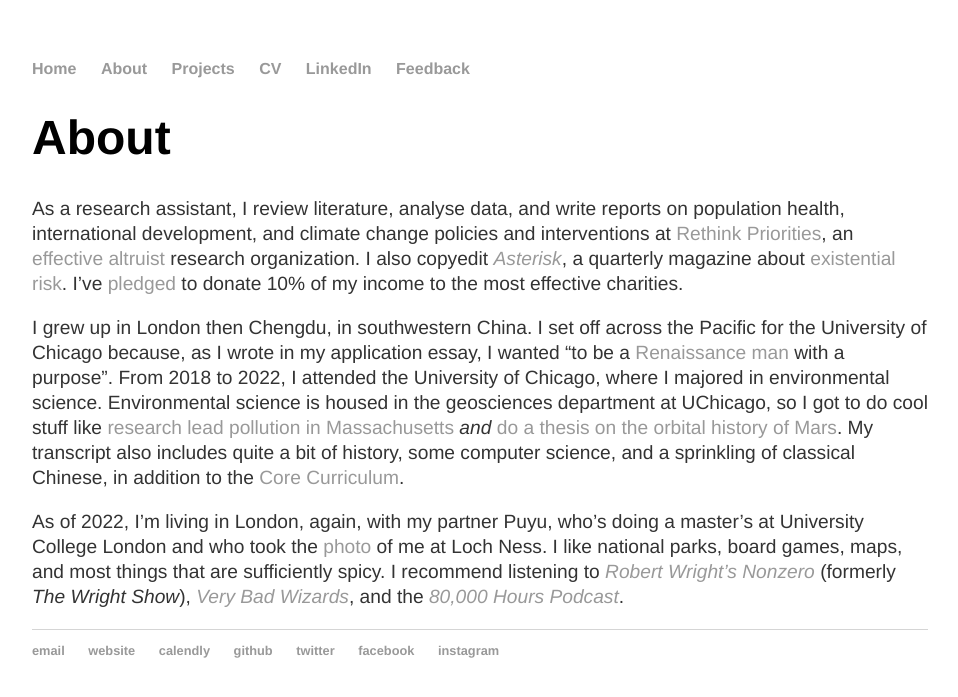
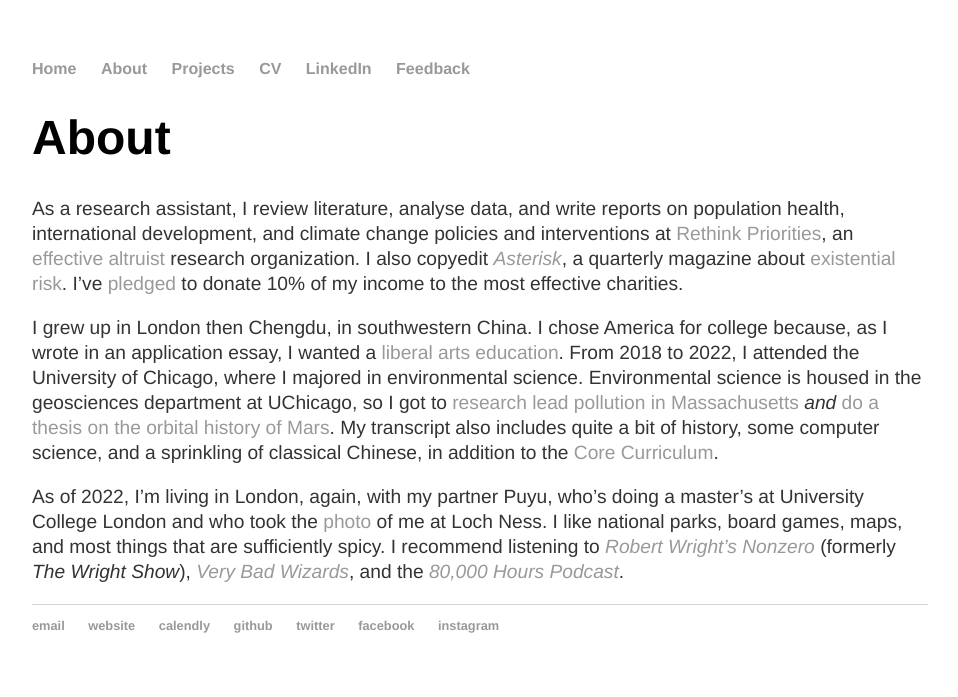
Before and after one commit to y-james-hu/y-james-hu.github.io, a Jekyll site: the page built from about/index.html, in a window 1280 px wide. Shown: the top 697 px of the page, without its empty margins (160-1118 px from the left). Built offline with Jekyll 4.4.1, drawn with Linux system fonts in a browser that asks for light colours.

Commit message:
Update index.html

```diff
--- a/about/index.html
+++ b/about/index.html
@@ -4,6 +4,6 @@
 ---
   <h1>{{ page.title }}</h1>
     <p>As a research assistant, I review literature, analyse data, and write reports on population health, international development, and climate change policies and interventions at <a href = "https://rethinkpriorities.org/">Rethink Priorities</a>, an <a href = "https://effectivealtruism.org">effective altruist</a> research organization. I also copyedit <a href = "http://asteriskmag.com/"><em>Asterisk</em></a>, a quarterly magazine about <a href = "https://theprecipice.com/">existential risk</a>. I’ve <a href="https://www.givingwhatwecan.org/pledge">pledged</a> to donate 10% of my income to the most effective charities.</p>
-    <p>I grew up in London then Chengdu, in southwestern China. I set off across the Pacific for the University of Chicago because, as I wrote in my application essay, I wanted “to be a <a href = "https://en.wikipedia.org/wiki/Liberal_arts_education">Renaissance man</a> with a purpose”. From 2018 to 2022, I attended the University of Chicago, where I majored in environmental science. Environmental science is housed in the geosciences department at UChicago, so I got to do cool stuff like <a href = "../projects/mbl_ses_report.pdf">research lead pollution in Massachusetts</a> <em>and</em> <a href = "../projects/uchicago_bs_thesis.pdf">do a thesis on the orbital history of Mars</a>. My transcript also includes quite a bit of history, some computer science, and a sprinkling of classical Chinese, in addition to the <a href = "https://college.uchicago.edu/academics/core-curriculum">Core Curriculum</a>.</p>
+    <p>I grew up in London then Chengdu, in southwestern China. I chose America for college because, as I wrote in an application essay, I wanted a <a href = "https://en.wikipedia.org/wiki/Liberal_arts_education">liberal arts education</a>. From 2018 to 2022, I attended the University of Chicago, where I majored in environmental science. Environmental science is housed in the geosciences department at UChicago, so I got to <a href = "../projects/mbl_ses_report.pdf">research lead pollution in Massachusetts</a> <em>and</em> <a href = "../projects/uchicago_bs_thesis.pdf">do a thesis on the orbital history of Mars</a>. My transcript also includes quite a bit of history, some computer science, and a sprinkling of classical Chinese, in addition to the <a href = "https://college.uchicago.edu/academics/core-curriculum">Core Curriculum</a>.</p>
     <p>As of 2022, I’m living in London, again, with my partner Puyu, who’s doing a master’s at University College London and who took the <a href = "../">photo</a> of me at Loch Ness. I like national parks, board games, maps, and most things that are sufficiently spicy. I recommend listening to <em><a href = "https://bloggingheads.tv/programs/wrightshow">Robert Wright’s Nonzero</a></em> (formerly <em>The Wright Show</em>), <em><a href = "https://www.verybadwizards.com/">Very Bad Wizards</a></em>, and the <em><a href = "https://80000hours.org/podcast/">80,000 Hours Podcast</a></em>.</p>
     <p></p>
```
